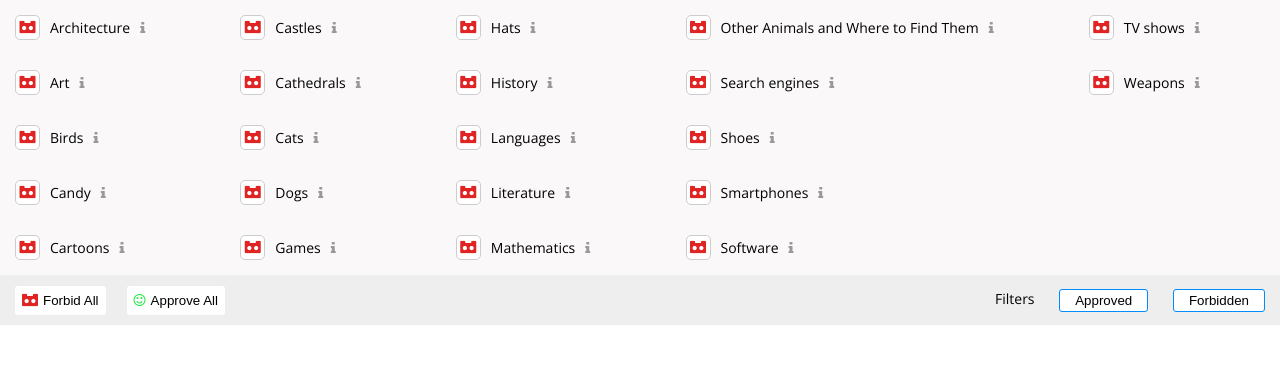
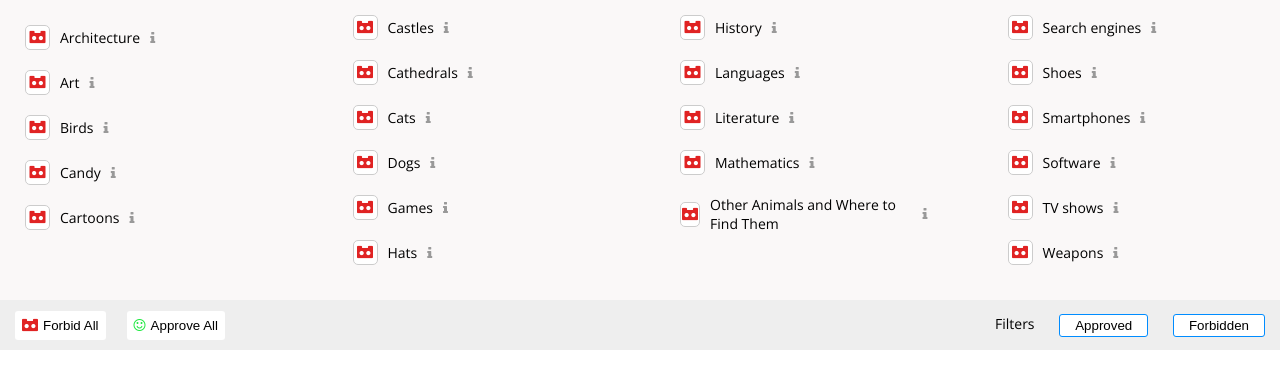
Before and after one commit to Asya-Mikhailova/react-test-task, a React (Create React App) app: page / in a window 1280 px wide. Shown: the top 388 px of the page. Built offline with nearby package versions, Linux system fonts and the light colour scheme; data requests are answered from the project's data file.

Commit message:
feat: add vertical scroll

```diff
--- a/src/components/CategoriesContainer.css
+++ b/src/components/CategoriesContainer.css
@@ -17,11 +17,21 @@
 /* CATEGORIES */
 
 .categoriesContainer {
-  max-height: 300px;
+  /* max-height: 300px;
   display: flex;
   flex-wrap: wrap;
   flex-direction: column;
-  overflow: auto;
+  overflow: auto; */
+  column-width: 250px;
+  column-gap: 50px;
+  text-align: left;
+  overflow-y: scroll;
+  margin: 10px;
+}
+
+.verticalScroll {
+  height: 300px;
+  overflow-y: auto;
 }
 
 .category {
--- a/src/components/CategoriesContainer.js
+++ b/src/components/CategoriesContainer.js
@@ -49,6 +49,7 @@ export const CategoriesContainer = () => {
     <h2>{error}</h2>
   ) : (
     <div className='wrapper'>
+      <div className='verticalScroll'>
         <div className='categoriesContainer'>
           {categories.map((category, index) => (
             <div
@@ -70,6 +71,7 @@ export const CategoriesContainer = () => {
             </div>
           ))}
         </div>
+      </div>
 
       <div className='footer'>
         <div className='buttonContainer'>
```
Lines whose indentation alone changed are shown as unchanged.
